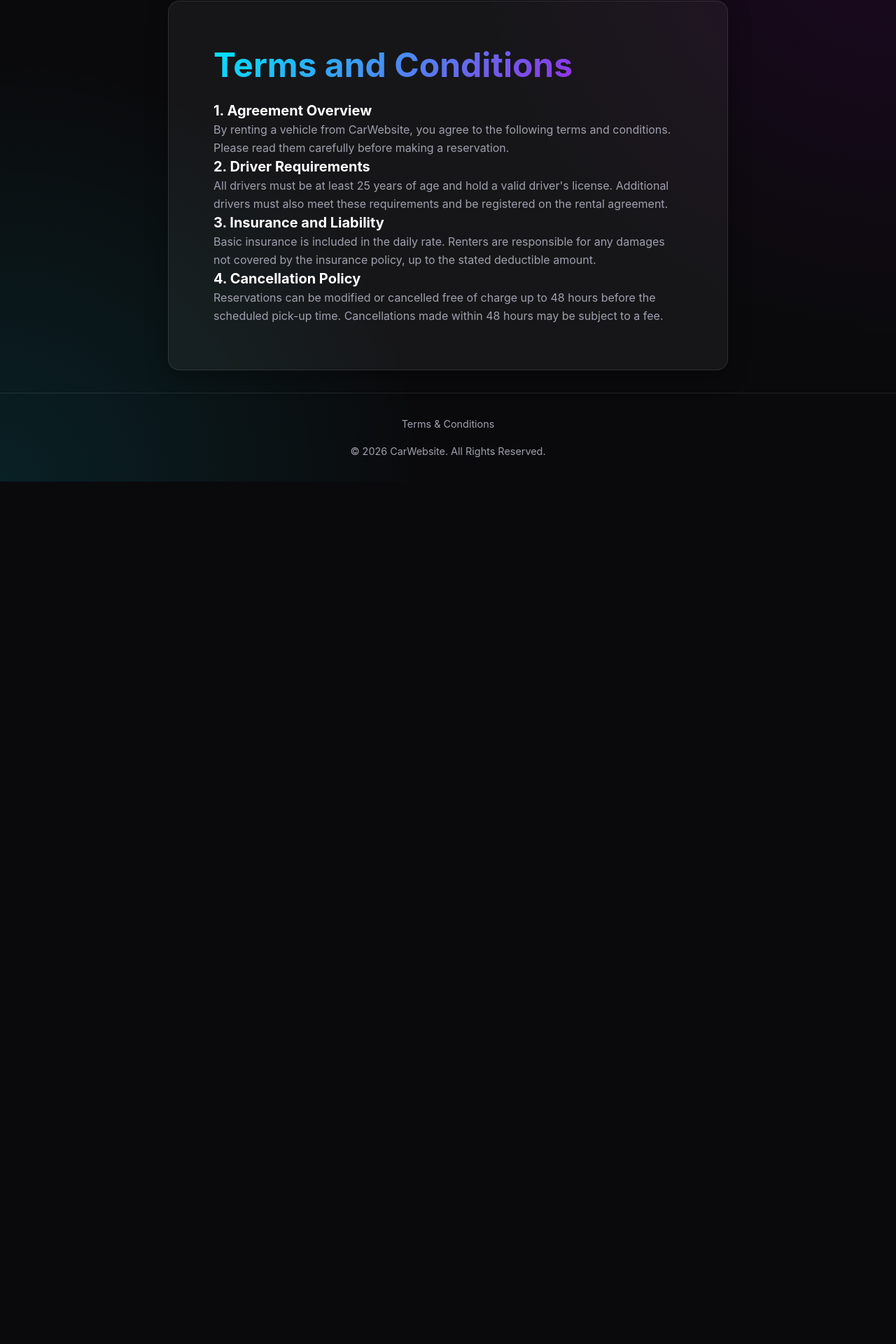
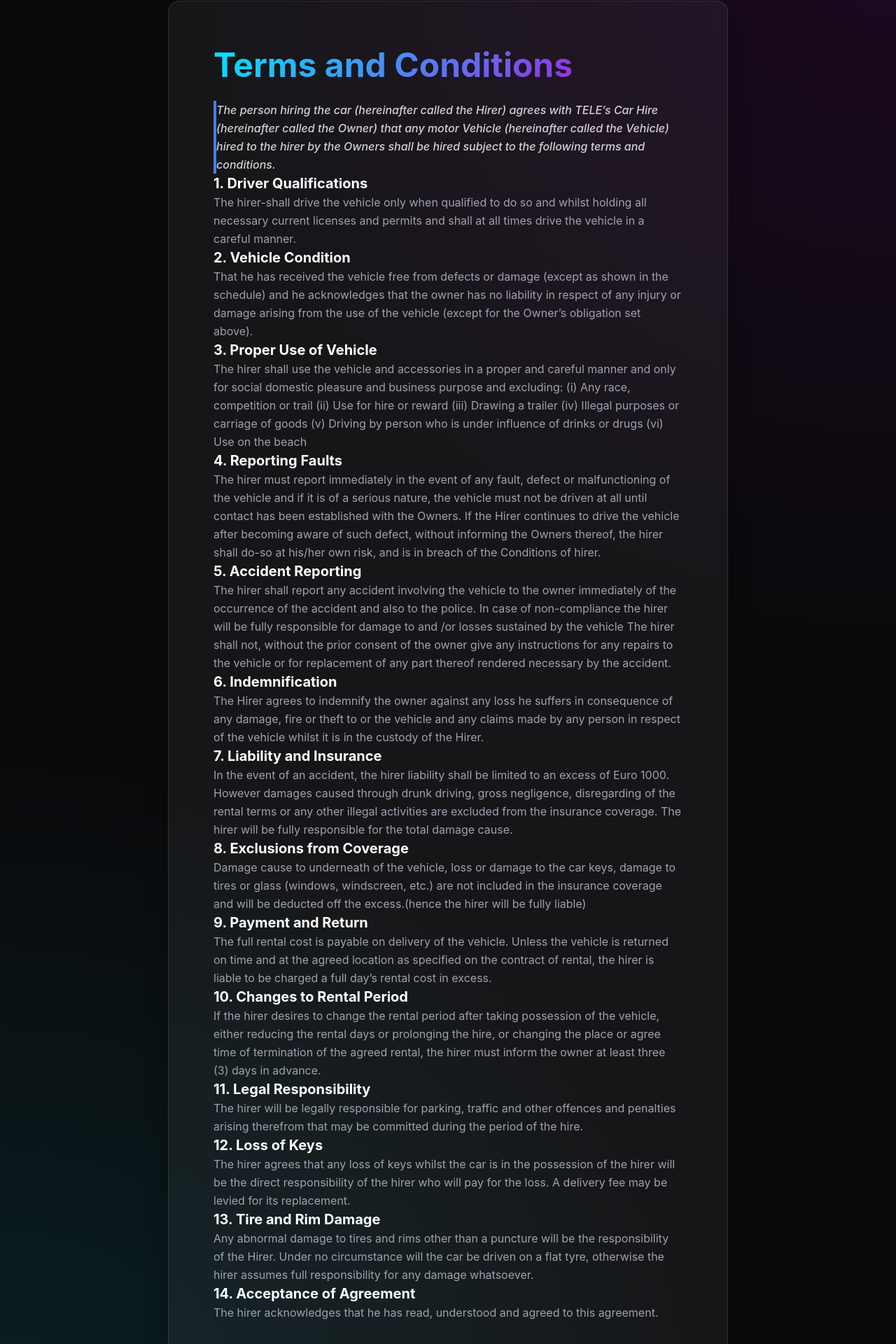
Before and after one commit to manticore733/CarWebsite, a React (Vite) app: page /tnc in a window 1280 px wide. Shown: the part 118-2038 px from the top of the page at 70% size. Before the commit the page ends 806 px from the top, so only its background shows below. Built offline with nearby package versions, Linux system fonts and the light colour scheme.

Commit message:
Tnc updated

```diff
--- a/src/pages/Tnc.jsx
+++ b/src/pages/Tnc.jsx
@@ -13,23 +13,78 @@
                 <h1 className="gradient-text text-4xl font-bold mb-8">Terms and Conditions</h1>
 
                 <div className="space-y-8 text-[#a0a0b0] leading-relaxed">
+                    <p className="border-l-4 border-[#3b82f6] pl-4 py-2 italic font-medium text-white/80">
+                        The person hiring the car (hereinafter called the Hirer) agrees with TELE’s Car Hire (hereinafter called the Owner) that any motor Vehicle (hereinafter called the Vehicle) hired to the hirer by the Owners shall be hired subject to the following terms and conditions.
+                    </p>
+
                     <section>
-                        <h3 className="text-xl font-bold text-white mb-3">1. Agreement Overview</h3>
-                        <p>By renting a vehicle from CarWebsite, you agree to the following terms and conditions. Please read them carefully before making a reservation.</p>
+                        <h3 className="text-xl font-bold text-white mb-3">1. Driver Qualifications</h3>
+                        <p>The hirer-shall drive the vehicle only when qualified to do so and whilst holding all necessary current licenses and permits and shall at all times drive the vehicle in a careful manner.</p>
                     </section>
 
                     <section>
-                        <h3 className="text-xl font-bold text-white mb-3">2. Driver Requirements</h3>
-                        <p>All drivers must be at least 25 years of age and hold a valid driver's license. Additional drivers must also meet these requirements and be registered on the rental agreement.</p>
+                        <h3 className="text-xl font-bold text-white mb-3">2. Vehicle Condition</h3>
+                        <p>That he has received the vehicle free from defects or damage (except as shown in the schedule) and he acknowledges that the owner has no liability in respect of any injury or damage arising from the use of the vehicle (except for the Owner’s obligation set above).</p>
                     </section>
 
                     <section>
-                        <h3 className="text-xl font-bold text-white mb-3">3. Insurance and Liability</h3>
-                        <p>Basic insurance is included in the daily rate. Renters are responsible for any damages not covered by the insurance policy, up to the stated deductible amount.</p>
+                        <h3 className="text-xl font-bold text-white mb-3">3. Proper Use of Vehicle</h3>
+                        <p>The hirer shall use the vehicle and accessories in a proper and careful manner and only for social domestic pleasure and business purpose and excluding: (i) Any race, competition or trail (ii) Use for hire or reward (iii) Drawing a trailer (iv) Illegal purposes or carriage of goods (v) Driving by person who is under influence of drinks or drugs (vi) Use on the beach</p>
                     </section>
+
                     <section>
-                        <h3 className="text-xl font-bold text-white mb-3">4. Cancellation Policy</h3>
-                        <p>Reservations can be modified or cancelled free of charge up to 48 hours before the scheduled pick-up time. Cancellations made within 48 hours may be subject to a fee.</p>
+                        <h3 className="text-xl font-bold text-white mb-3">4. Reporting Faults</h3>
+                        <p>The hirer must report immediately in the event of any fault, defect or malfunctioning of the vehicle and if it is of a serious nature, the vehicle must not be driven at all until contact has been established with the Owners. If the Hirer continues to drive the vehicle after becoming aware of such defect, without informing the Owners thereof, the hirer shall do-so at his/her own risk, and is in breach of the Conditions of hirer.</p>
+                    </section>
+
+                    <section>
+                        <h3 className="text-xl font-bold text-white mb-3">5. Accident Reporting</h3>
+                        <p>The hirer shall report any accident involving the vehicle to the owner immediately of the occurrence of the accident and also to the police. In case of non-compliance the hirer will be fully responsible for damage to and /or losses sustained by the vehicle The hirer shall not, without the prior consent of the owner give any instructions for any repairs to the vehicle or for replacement of any part thereof rendered necessary by the accident.</p>
+                    </section>
+
+                    <section>
+                        <h3 className="text-xl font-bold text-white mb-3">6. Indemnification</h3>
+                        <p>The Hirer agrees to indemnify the owner against any loss he suffers in consequence of any damage, fire or theft to or the vehicle and any claims made by any person in respect of the vehicle whilst it is in the custody of the Hirer.</p>
+                    </section>
+
+                    <section>
+                        <h3 className="text-xl font-bold text-white mb-3">7. Liability and Insurance</h3>
+                        <p>In the event of an accident, the hirer liability shall be limited to an excess of Euro 1000. However damages caused through drunk driving, gross negligence, disregarding of the rental terms or any other illegal activities are excluded from the insurance coverage. The hirer will be fully responsible for the total damage cause.</p>
+                    </section>
+
+                    <section>
+                        <h3 className="text-xl font-bold text-white mb-3">8. Exclusions from Coverage</h3>
+                        <p>Damage cause to underneath of the vehicle, loss or damage to the car keys, damage to tires or glass (windows, windscreen, etc.) are not included in the insurance coverage and will be deducted off the excess.(hence the hirer will be fully liable)</p>
+                    </section>
+
+                    <section>
+                        <h3 className="text-xl font-bold text-white mb-3">9. Payment and Return</h3>
+                        <p>The full rental cost is payable on delivery of the vehicle. Unless the vehicle is returned on time and at the agreed location as specified on the contract of rental, the hirer is liable to be charged a full day’s rental cost in excess.</p>
+                    </section>
+
+                    <section>
+                        <h3 className="text-xl font-bold text-white mb-3">10. Changes to Rental Period</h3>
+                        <p>If the hirer desires to change the rental period after taking possession of the vehicle, either reducing the rental days or prolonging the hire, or changing the place or agree time of termination of the agreed rental, the hirer must inform the owner at least three (3) days in advance.</p>
+                    </section>
+
+                    <section>
+                        <h3 className="text-xl font-bold text-white mb-3">11. Legal Responsibility</h3>
+                        <p>The hirer will be legally responsible for parking, traffic and other offences and penalties arising therefrom that may be committed during the period of the hire.</p>
+                    </section>
+
+                    <section>
+                        <h3 className="text-xl font-bold text-white mb-3">12. Loss of Keys</h3>
+                        <p>The hirer agrees that any loss of keys whilst the car is in the possession of the hirer will be the direct responsibility of the hirer who will pay for the loss. A delivery fee may be levied for its replacement.</p>
+                    </section>
+
+                    <section>
+                        <h3 className="text-xl font-bold text-white mb-3">13. Tire and Rim Damage</h3>
+                        <p>Any abnormal damage to tires and rims other than a puncture will be the responsibility of the Hirer. Under no circumstance will the car be driven on a flat tyre, otherwise the hirer assumes full responsibility for any damage whatsoever.</p>
+                    </section>
+
+                    <section>
+                        <h3 className="text-xl font-bold text-white mb-3">14. Acceptance of Agreement</h3>
+                        <p>The hirer acknowledges that he has read, understood and agreed to this agreement.</p>
                     </section>
                 </div>
             </div>
```
